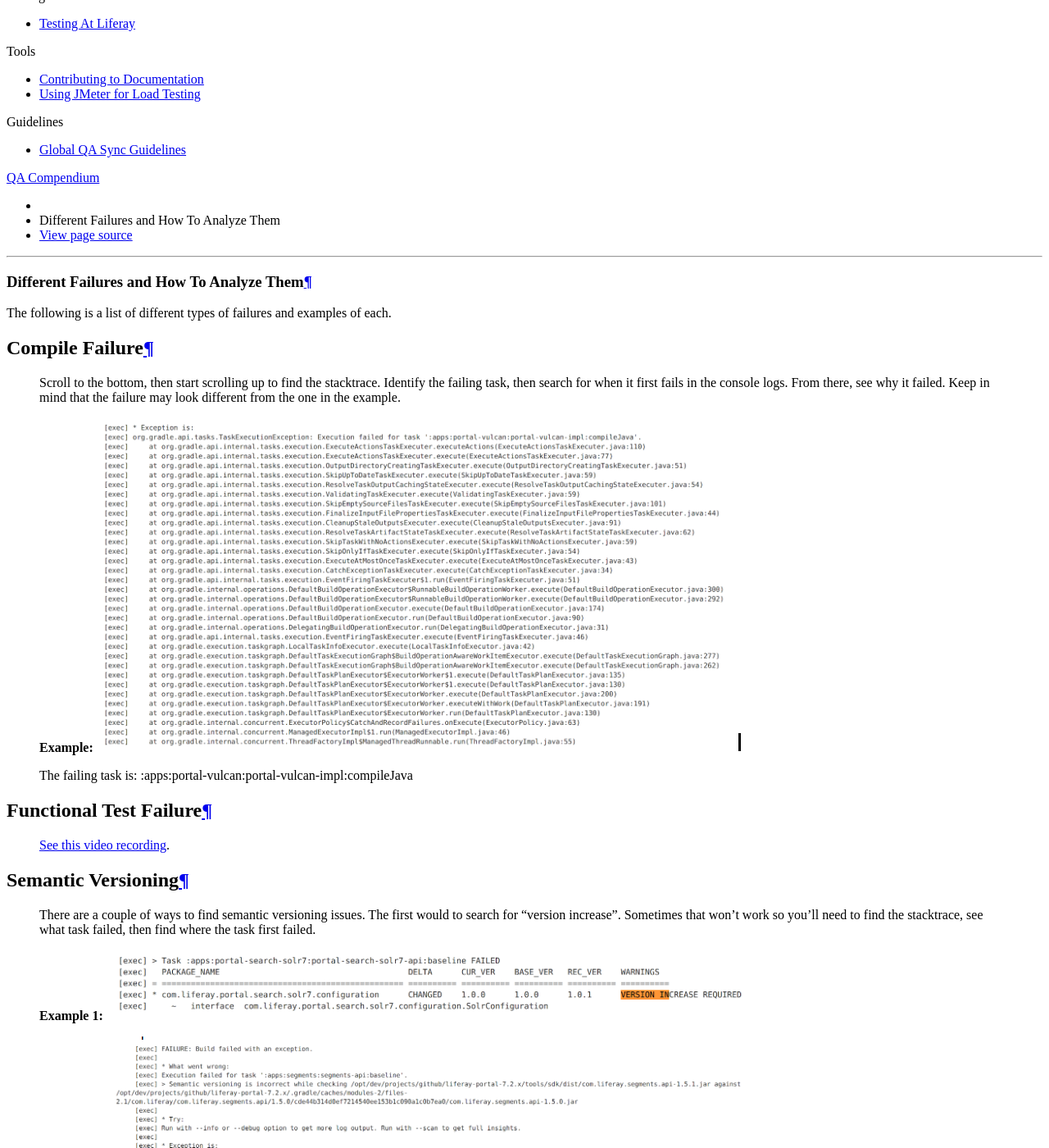
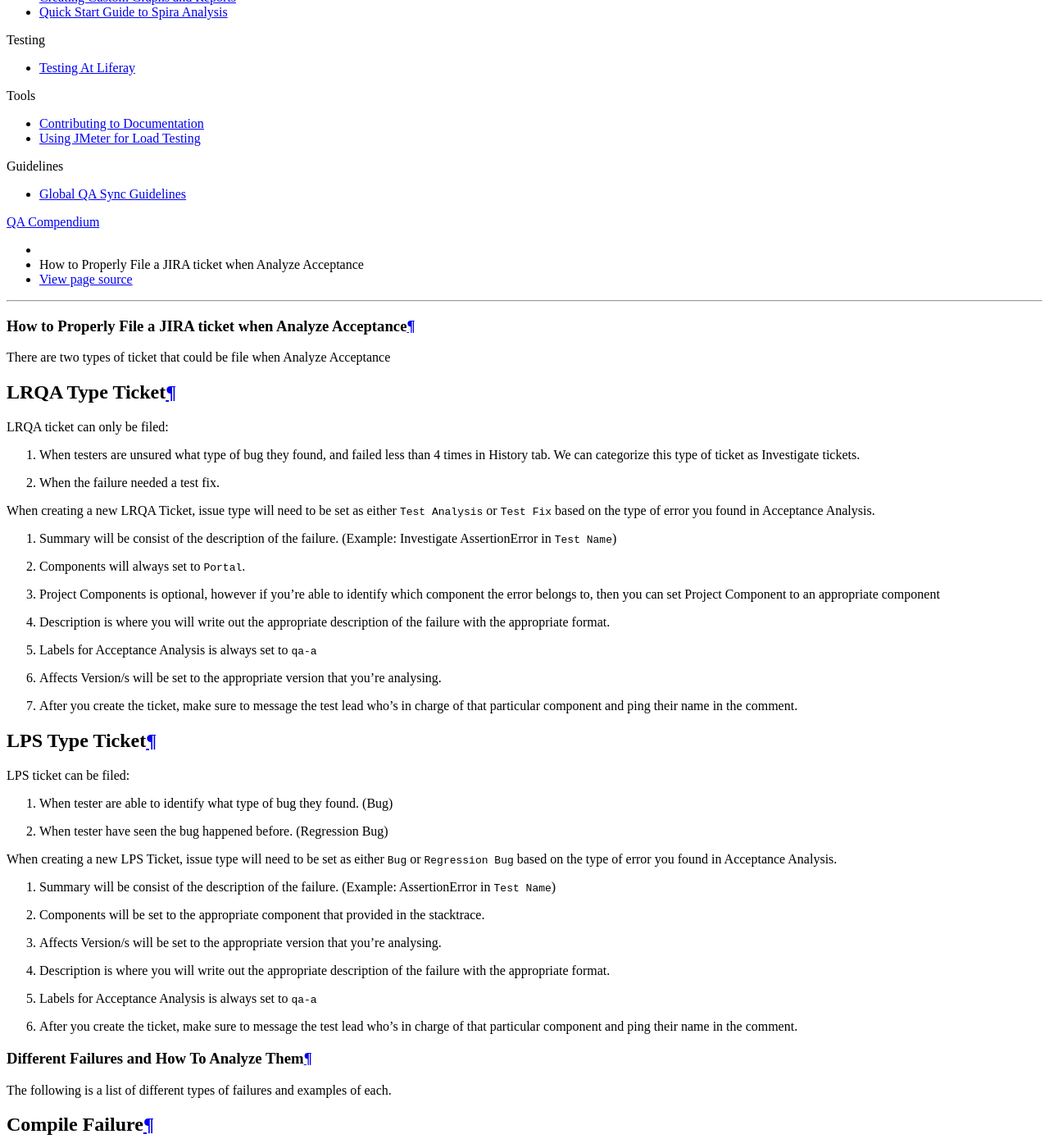
Before and after one commit to nikki-pru/qa-compendium, a Sphinx documentation site: the page built from docs/ci/how-to-analyze-failures.rst, in a window 1280 px wide and 1400 px high, scrolled down 1077 px. Shown: the whole window at 82% size. Built offline with Sphinx 7.4.7 and the Read the Docs theme 2.0.0, drawn with Linux system fonts in a browser that asks for light colours; some of the changed text lies outside the part shown.

Commit message:
LRQA-62604 Add how to create a LPS and LRQA for analysis

```diff
--- a/docs/ci/how-to-analyze-failures.rst
+++ b/docs/ci/how-to-analyze-failures.rst
@@ -1,3 +1,41 @@
+How to Properly File a JIRA ticket when Analyze Acceptance
+===========================================
+
+There are two types of ticket that could be file when Analyze Acceptance
+
+LRQA Type Ticket
+----------------
+LRQA ticket can only be filed:
+
+1. When testers are unsured what type of bug they found, and failed less than 4 times in History tab. We can categorize this type of ticket as Investigate tickets.
+2. When the failure needed a test fix.
+
+When creating a new LRQA Ticket, issue type will need to be set as either ``Test Analysis`` or ``Test Fix`` based on the type of error you found in Acceptance Analysis.
+
+1. Summary will be consist of the description of the failure. (Example: Investigate AssertionError in ``Test Name``)
+2. Components will always set to ``Portal``.
+3. Project Components is optional, however if you're able to identify which component the error belongs to, then you can set Project Component to an appropriate component
+4. Description is where you will write out the appropriate description of the failure with the appropriate format.
+5. Labels for Acceptance Analysis is always set to ``qa-a``
+6. Affects Version/s will be set to the appropriate version that you're analysing.
+7. After you create the ticket, make sure to message the test lead who's in charge of that particular component and ping their name in the comment.
+
+LPS Type Ticket
+----------------
+LPS ticket can be filed:
+
+1. When tester are able to identify what type of bug they found. (Bug)
+2. When tester have seen the bug happened before. (Regression Bug)
+
+When creating a new LPS Ticket, issue type will need to be set as either ``Bug`` or ``Regression Bug`` based on the type of error you found in Acceptance Analysis.
+
+1. Summary will be consist of the description of the failure. (Example: AssertionError in ``Test Name``)
+2. Components will be set to the appropriate component that provided in the stacktrace.
+3. Affects Version/s will be set to the appropriate version that you're analysing.
+4. Description is where you will write out the appropriate description of the failure with the appropriate format.
+5. Labels for Acceptance Analysis is always set to ``qa-a``
+6. After you create the ticket, make sure to message the test lead who's in charge of that particular component and ping their name in the comment.
+
 Different Failures and How To Analyze Them
 ===========================================
 
```
